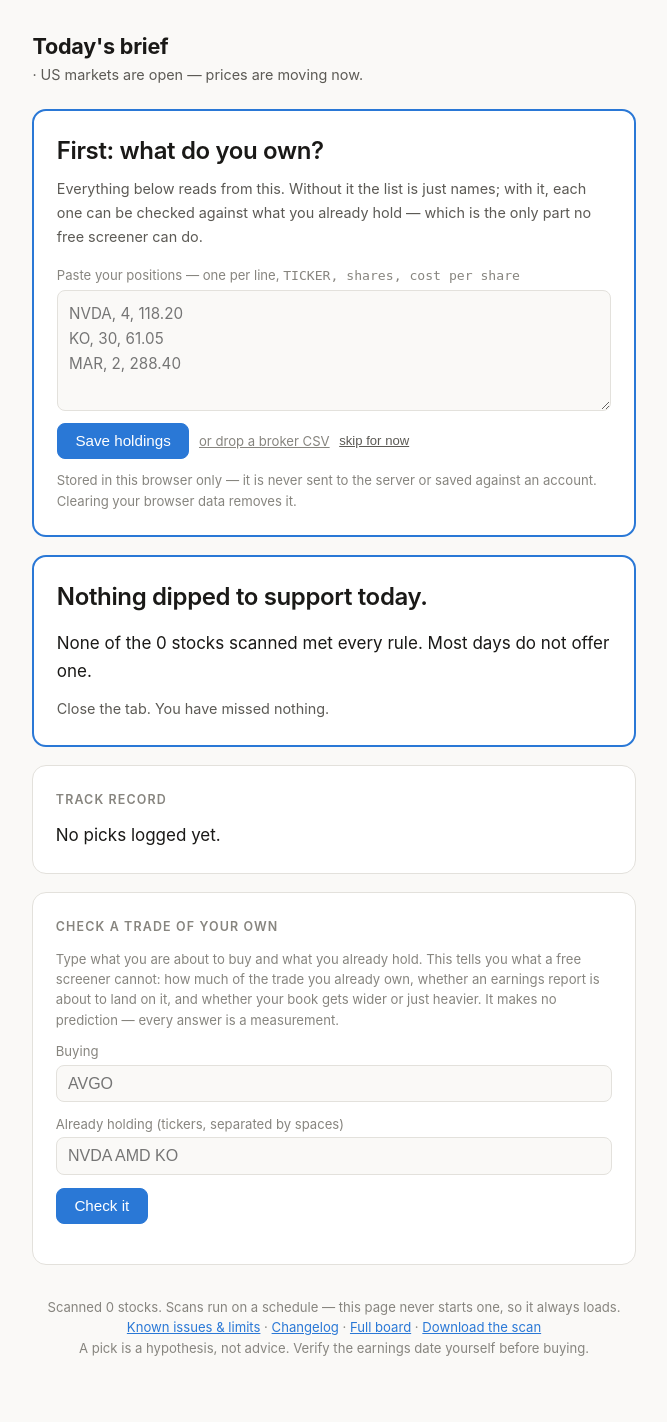
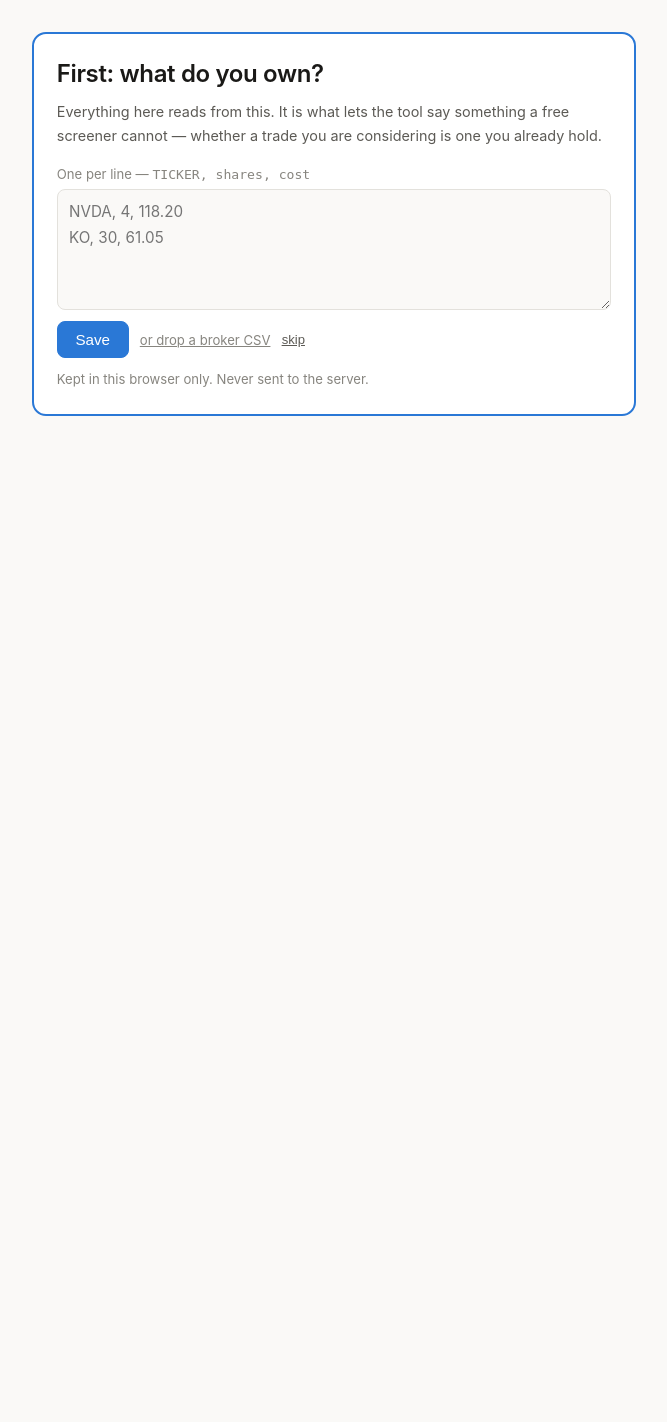
Before and after one commit to Am015-dev/StockScreener, a Flask app: page / in a window 1280 px wide. Shown: the whole page, without its empty margins (306-973 px from the left). After the commit the page ends 416 px from the top, so only its background shows below. Run offline with Flask 3, Linux system fonts and the light colour scheme.

Commit message:
Delete the landing page down to one card
Measured before touching anything: six sections, 549 words, eight form
controls. The prescription was six lines. Fourteen times too long, and no
sentence anywhere told a first-time reader what the page wanted from
them.

The fix is deletion, not styling.

First visit shows the holdings question and NOTHING else — 58 words, one
control group. A page that asks a question while displaying nine answers
is not asking. Every other section is withheld until it is answered or
skipped.

After that: one card. The name, the stop and what it risks in euros, the
target and what it pays, the earnings status, one sentence of why, and
one clause saying the pattern tested no better than random entry. Then
the trade check, which is the part actually worth having. Then a single
collapsed "Show the working" holding the full list, the blocked names,
the correlation warning and the track record.

549 words to 137. Six sections to two plus a fold.

Two notes on judgement. The instruction to open on the holdings question
and the instruction to show no controls are in tension; they reconcile as
a sequence rather than a layout — the question is the whole of the first
visit, and never appears again. And the card leads with "closest to the
setup today" rather than an instruction, because a permutation test found
this pattern indistinguishable from random entry and a page that says so
in the footnote while giving an order in the headline is the same
self-contradiction removed two commits ago.

Co-Authored-By: Claude Opus 5 <noreply@anthropic.com>
Claude-Session: https://claude.ai/code/session_01S83YHWQhzLnAWvKwu83Xo8

```diff
--- a/templates/brief.html
+++ b/templates/brief.html
@@ -66,64 +66,86 @@
 </style>
 
 <div class="wrap">
-  <div id="ownBar" style="display:none;font-size:.86rem;color:var(--ink-2);
-       margin:0 0 .9rem;padding:.45rem .7rem;border:1px solid var(--line);
-       border-radius:8px;background:var(--card)">
-    <span id="ownSummary"></span>
-    <button id="ownEdit" style="background:none;border:none;color:var(--accent);
-      text-decoration:underline;cursor:pointer;padding:0;font-size:inherit">Update
-      holdings</button>
-  </div>
-  <h1>Today's brief</h1>
-  <p class="sub">
-    {% if b.date %}{{ b.date }}{% endif %}
-    {% if b.market_label %}· {{ b.market_label }}{% endif %}
-    {% if b.stale %}<br><span class="warn">A session has traded since this scan — re-check the levels.</span>{% endif %}
-  </p>
-
-  <div class="card" id="ownGate" style="display:none;border-color:var(--accent);border-width:2px">
+  <!-- FIRST VISIT: the holdings question, and nothing else. Every other
+       section is withheld until it is answered or skipped, because a page
+       that asks a question and simultaneously shows nine answers is not
+       asking. -->
+  <div class="card act" id="ownGate" style="display:none">
     <p class="lead" style="margin-bottom:.6rem">First: what do you own?</p>
-    <p class="muted" style="margin-bottom:1rem">Everything below reads from this. Without
-      it the list is just names; with it, each one can be checked against what you already
-      hold — which is the only part no free screener can do.</p>
-    <label class="tiny" for="ownText">Paste your positions — one per line,
-      <code>TICKER, shares, cost per share</code></label>
+    <p class="muted" style="margin-bottom:1rem">Everything here reads from this. It is
+      what lets the tool say something a free screener cannot — whether a trade you are
+      considering is one you already hold.</p>
+    <label class="tiny" for="ownText">One per line — <code>TICKER, shares, cost</code></label>
     <textarea id="ownText" rows="4" spellcheck="false"
-      placeholder="NVDA, 4, 118.20&#10;KO, 30, 61.05&#10;MAR, 2, 288.40"
+      placeholder="NVDA, 4, 118.20&#10;KO, 30, 61.05"
       style="width:100%;padding:.6rem .7rem;margin:.25rem 0 .7rem;border:1px solid var(--line);
-             border-radius:8px;background:var(--bg);color:var(--ink);font:inherit;
-             font-size:.95rem"></textarea>
-    <div style="display:flex;gap:.6rem;flex-wrap:wrap;align-items:center">
+             border-radius:8px;background:var(--bg);color:var(--ink);font:inherit;font-size:.95rem"></textarea>
+    <div style="display:flex;gap:.7rem;flex-wrap:wrap;align-items:center">
       <button id="ownSave" style="padding:.55rem 1.1rem;border-radius:8px;border:1px solid var(--accent);
-        background:var(--accent);color:#fff;font-size:.95rem;cursor:pointer">Save holdings</button>
-      <label class="tiny" style="cursor:pointer;text-decoration:underline">
-        or drop a broker CSV
+        background:var(--accent);color:#fff;font-size:.95rem;cursor:pointer">Save</button>
+      <label class="tiny" style="cursor:pointer;text-decoration:underline">or drop a broker CSV
         <input type="file" id="ownCsv" accept=".csv,text/csv" style="display:none"></label>
       <button id="ownSkip" class="tiny" style="background:none;border:none;color:var(--ink-2);
-        text-decoration:underline;cursor:pointer;padding:0">skip for now</button>
+        text-decoration:underline;cursor:pointer;padding:0">skip</button>
     </div>
     <p class="tiny" id="ownNote" style="margin:.6rem 0 0"></p>
-    <p class="tiny" style="margin:.7rem 0 0;color:var(--ink-3)">Stored in this browser only
-      — it is never sent to the server or saved against an account. Clearing your browser
-      data removes it.</p>
+    <p class="tiny" style="margin:.7rem 0 0;color:var(--ink-3)">Kept in this browser only.
+      Never sent to the server.</p>
   </div>
 
+  <!-- EVERY OTHER VISIT: one card. Six lines. Then a way out. -->
+  <div id="main" style="display:none">
+    <p class="tiny" id="ownBar" style="margin:0 0 .8rem">
+      <span id="ownSummary"></span><button id="ownEdit"
+      style="background:none;border:none;color:var(--accent);text-decoration:underline;
+             cursor:pointer;padding:0;font:inherit">edit</button></p>
+
     <div class="card act">
-    {% if b.n_qualified %}
-    <p class="lead">{{ b.n_qualified }} name{{ '' if b.n_qualified == 1 else 's' }}
-       dipped to support today.</p>
-    <p class="warn" style="font-weight:600;margin:0 0 .9rem">This is a filter, not a
-      signal. Tested against random entry over 526 trades, the pattern performed
-      <em>worse</em> than a coin flip managed the same way — so treat this as a list of
-      liquid stocks near a defended price with verified earnings dates, and nothing more.
-      <a href="/limits" style="color:inherit">The test</a>.</p>
-    <div class="wrap">
-      <table class="wl" id="results-wl">
-        <thead><tr>
-          <th>Stock</th><th class="r">Price</th><th class="r">Support</th>
+      <p class="tiny" style="margin:0 0 .5rem">{{ b.date }}{% if b.market_label %} ·
+        {{ b.market_label }}{% endif %}</p>
+      {% if b.action %}
+      <p class="lead" style="margin-bottom:.7rem">Closest to the setup today:
+        <span class="tk">{{ b.action.ticker }}</span> at
+        ${{ '%.2f'|format(b.action.price) }}.</p>
+      <p>Stop <b>${{ '%.2f'|format(b.action.stop) }}</b> — risks
+        <span class="loss">€{{ '%.2f'|format(b.action.risk_eur) }}</span> on
+        {{ b.action.shares }} shares.
+        Target <b>${{ '%.2f'|format(b.action.target) }}</b> — pays
+        <span class="gain">€{{ '%.2f'|format(b.action.reward_eur) }}</span>.</p>
+      <p>{% if b.action.earnings_clear %}<span class="ok">No earnings due for 45 days.</span>
+        {% else %}<span class="warn">Earnings in {{ b.action.earnings }}.</span>{% endif %}
+        {{ b.action.why|capitalize }}.</p>
+      {% else %}
+      <p class="lead" style="margin-bottom:.7rem">Nothing to do today.</p>
+      <p>No stock among the {{ b.scanned or 0 }} scanned met every check.</p>
+      {% endif %}
+      <p class="warn" style="margin:.8rem 0 0;font-size:.9rem">Research only — this pattern
+        tested no better than random entry. <a href="/limits" style="color:inherit">Why</a>.</p>
+    </div>
+
+    <div class="card">
+      <p style="margin:0 0 .6rem"><b>Thinking of buying something?</b> This is the part
+        that is worth having — it checks your idea against what you already own.</p>
+      <div style="display:flex;gap:.5rem;flex-wrap:wrap">
+        <input id="ckTicker" placeholder="Ticker" autocomplete="off"
+          style="flex:1 1 8rem;padding:.55rem .7rem;border:1px solid var(--line);
+                 border-radius:8px;background:var(--bg);color:var(--ink);font-size:1rem">
+        <button id="ckGo" style="padding:.55rem 1.1rem;border-radius:8px;border:1px solid var(--accent);
+          background:var(--accent);color:#fff;font-size:.95rem;cursor:pointer">Check it</button>
+      </div>
+      <input id="ckHold" type="hidden">
+      <div id="ckOut" style="margin-top:.9rem"></div>
+    </div>
+
+    <details class="card" style="padding:.9rem 1.2rem">
+      <summary class="tiny" style="cursor:pointer">Show the working —
+        {{ b.n_qualified }} names, {{ b.n_blocked }} blocked, the track record</summary>
+      <div style="margin-top:1rem">
+        {% if b.watchlist %}
+        <div class="wrap"><table class="wl" id="results-wl">
+          <thead><tr><th>Stock</th><th class="r">Price</th><th class="r">Support</th>
             <th class="r">Stop</th><th class="r">Target</th><th class="r">RSI</th>
-          <th>Earnings</th>
-        </tr></thead>
+            <th>Earnings</th></tr></thead>
           <tbody>
           {% for w in b.watchlist %}
             <tr data-ticker="{{ w.ticker }}">
@@ -136,98 +158,36 @@
               <td>{{ w.earnings or '—' }}</td>
             </tr>
           {% endfor %}
-        </tbody>
-      </table>
+          </tbody></table></div>
+        {% endif %}
+        {% if b.one_trade %}
+        <p class="tiny" style="margin-top:.9rem"><b>Do not buy all of these.</b>
+          {{ b.one_trade.tickers|join(', ') }} move together — that is one position in
+          {{ b.one_trade.n }} pieces.</p>
+        {% endif %}
+        {% if b.blocked %}
+        <p class="tiny" style="margin-top:.9rem"><b>Blocked ({{ b.n_blocked }}):</b>
+          {% for g in b.blocked %}{{ g.n }} — {{ g.reason }}
+          ({{ g.tickers|join(', ') }}){% if not loop.last %}; {% endif %}{% endfor %}.
+          A check that cannot be completed blocks the pick rather than passing it.</p>
+        {% endif %}
+        <p class="tiny" style="margin-top:.9rem"><b>Track record:</b>
+          {% if b.record and b.record.n %}{{ b.record.win_rate }}% of {{ b.record.n }}
+          resolved picks hit target first, averaging
+          {{ '%+.2f'|format(b.record.avg_r) }}R.{% elif b.record and b.record.logged %}
+          {{ b.record.logged }} logged, none resolved yet.{% else %}nothing logged yet.{% endif %}
+          A permutation test found the pattern performed <em>worse</em> than a coin flip
+          managed the same way — it is a filter, not a signal.
+          <a href="/limits">The test</a>.</p>
       </div>
-    <p class="tiny" style="margin-top:.7rem">"Support" is how far above a price level
-      buyers previously defended each one is trading. Every row's earnings date was
-      checked against the published market calendar — anything that could not be
-      verified is in the blocked list below, not here.</p>
-    {% else %}
-    <p class="lead">Nothing dipped to support today.</p>
-    <p>None of the {{ b.scanned or 0 }} stocks scanned met every rule. Most days do not
-       offer one.</p>
-    <p class="muted">Close the tab. You have missed nothing.</p>
-    {% endif %}
-  </div>
-
-  {% if b.blocked %}
-  <div class="card">
-    <h2>Blocked today — {{ b.n_blocked }} setup{{ '' if b.n_blocked == 1 else 's' }}</h2>
-    <ul>
-      {% for g in b.blocked %}
-      <li><span class="num">{{ g.n }}</span> — {{ g.reason }}
-        <span class="tiny">({{ g.tickers|join(', ') }})</span></li>
-      {% endfor %}
-    </ul>
-    <p class="tiny" style="margin-top:.7rem">These passed every technical test and were
-      still withheld. A check that cannot be completed blocks the pick; it is never
-      shown as if it had passed.</p>
-  </div>
-  {% endif %}
-
-  <div class="card">
-    <h2>Track record</h2>
-    {% if b.record and b.record.n %}
-      <p>{{ b.record.win_rate }}% of {{ b.record.n }} resolved picks hit their target
-         first, averaging {{ '%+.2f'|format(b.record.avg_r) }}R
-         ({{ '%+.1f'|format(b.record.total_r) }}R in total).</p>
-    {% elif b.record and b.record.logged %}
-      <p>{{ b.record.logged }} pick{{ '' if b.record.logged == 1 else 's' }} logged so
-         far; none has reached its target or stop yet. Every pick is recorded when it is
-         published and graded automatically, so this number cannot be curated after the
-         fact.</p>
-    {% else %}
-      <p>No picks logged yet.</p>
-    {% endif %}
-    {% if b.bar.profit_factor is not none and not b.bar.passes %}
-    <p class="bar" style="margin-top:.9rem">A permutation test found this pattern
-      indistinguishable from random entry (p = 0.50).
-      <a href="/limits">The test, and everything else that is wrong with it</a>.</p>
-    {% elif b.bar.passes %}
-    <p class="bar pass" style="margin-top:.9rem"><b class="ok">These rules clear the
-      tradeable bar</b> in the five-year replay. <a href="/limits">See the working</a>.</p>
-    {% endif %}
-  </div>
-
-  {% if b.one_trade %}
-  <div class="card">
-    <h2>Do not buy all of these</h2>
-    <p>{{ b.one_trade.tickers|join(', ') }} move together. Buying
-      {{ b.one_trade.n }} of them is one position in {{ b.one_trade.n }} pieces, and one
-      bad morning takes out every piece.</p>
-  </div>
-  {% endif %}
-
-  <div class="card">
-    <h2>Check a trade of your own</h2>
-    <p class="tiny" style="margin-bottom:.7rem">Type what you are about to buy and what
-      you already hold. This tells you what a free screener cannot: how much of the trade
-      you already own, whether an earnings report is about to land on it, and whether your
-      book gets wider or just heavier. It makes no prediction — every answer is a
-      measurement.</p>
-    <label class="tiny" for="ckTicker">Buying</label>
-    <input id="ckTicker" placeholder="AVGO" autocomplete="off"
-      style="width:100%;padding:.55rem .7rem;margin:.2rem 0 .7rem;border:1px solid var(--line);
-             border-radius:8px;background:var(--bg);color:var(--ink);font-size:1rem">
-    <label class="tiny" for="ckHold">Already holding (tickers, separated by spaces)</label>
-    <input id="ckHold" placeholder="NVDA AMD KO" autocomplete="off"
-      style="width:100%;padding:.55rem .7rem;margin:.2rem 0 .8rem;border:1px solid var(--line);
-             border-radius:8px;background:var(--bg);color:var(--ink);font-size:1rem">
-    <button id="ckGo" style="padding:.55rem 1.1rem;border-radius:8px;border:1px solid var(--accent);
-      background:var(--accent);color:#fff;font-size:.95rem;cursor:pointer">Check it</button>
-    <div id="ckOut" style="margin-top:1rem"></div>
-  </div>
+    </details>
 
     <footer class="tiny">
-    Scanned {{ b.scanned or 0 }} stocks{% if b.asof %} at {{ b.asof }}{% endif %}.
-    Scans run on a schedule — this page never starts one, so it always loads.<br>
-    <a href="/limits">Known issues &amp; limits</a> ·
-    <a href="/changelog">Changelog</a> ·
-    <a href="/full">Full board</a> ·
-    <a href="/results.csv">Download the scan</a><br>
-    A pick is a hypothesis, not advice. Verify the earnings date yourself before buying.
+      <a href="/limits">Limits</a> · <a href="/changelog">Changelog</a> ·
+      <a href="/full">Full board</a> · <a href="/results.csv">CSV</a><br>
+      Not advice. Verify the earnings date yourself.
     </footer>
+  </div>
 </div>
 
 <script>
@@ -272,9 +232,13 @@ function markOverlaps(h) {
 function paintHoldings() {
   const h = loadHoldings();
   const gate = document.getElementById("ownGate");
+  const main = document.getElementById("main");
   const bar = document.getElementById("ownBar");
+  const answered = (h && h.length) || sessionStorage.getItem("dipfinder_skipped");
+  // the question and its answers are never on screen together
+  gate.style.display = answered ? "none" : "block";
+  main.style.display = answered ? "block" : "none";
   if (h && h.length) {
-    gate.style.display = "none";
     bar.style.display = "block";
     document.getElementById("ownSummary").textContent =
       `Your holdings: ${h.length} position${h.length === 1 ? "" : "s"} — ` +
@@ -283,10 +247,8 @@ function paintHoldings() {
     const f = document.getElementById("ckHold");
     if (f) f.value = h.map(x => x.ticker).join(" ");
     markOverlaps(h);
-  } else if (sessionStorage.getItem("dipfinder_skipped")) {
-    gate.style.display = "none"; bar.style.display = "none";
   } else {
-    gate.style.display = "block"; bar.style.display = "none";
+    bar.style.display = "none";
   }
 }
 function saveHoldings(list, note) {
```
Also changed, not shown: tests/test_brief.py (+2 -2 lines). Lines whose indentation alone changed are shown as unchanged.
